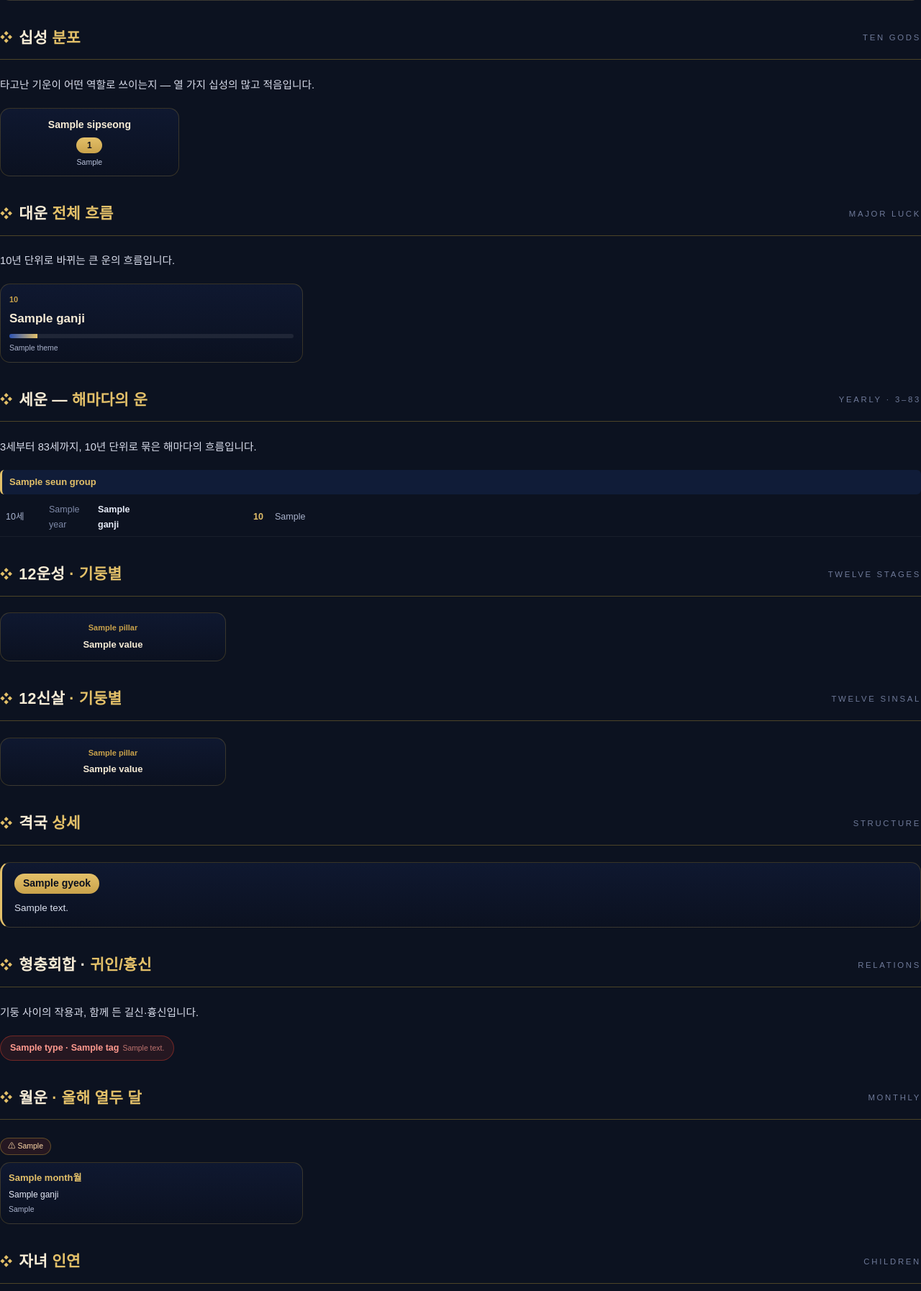
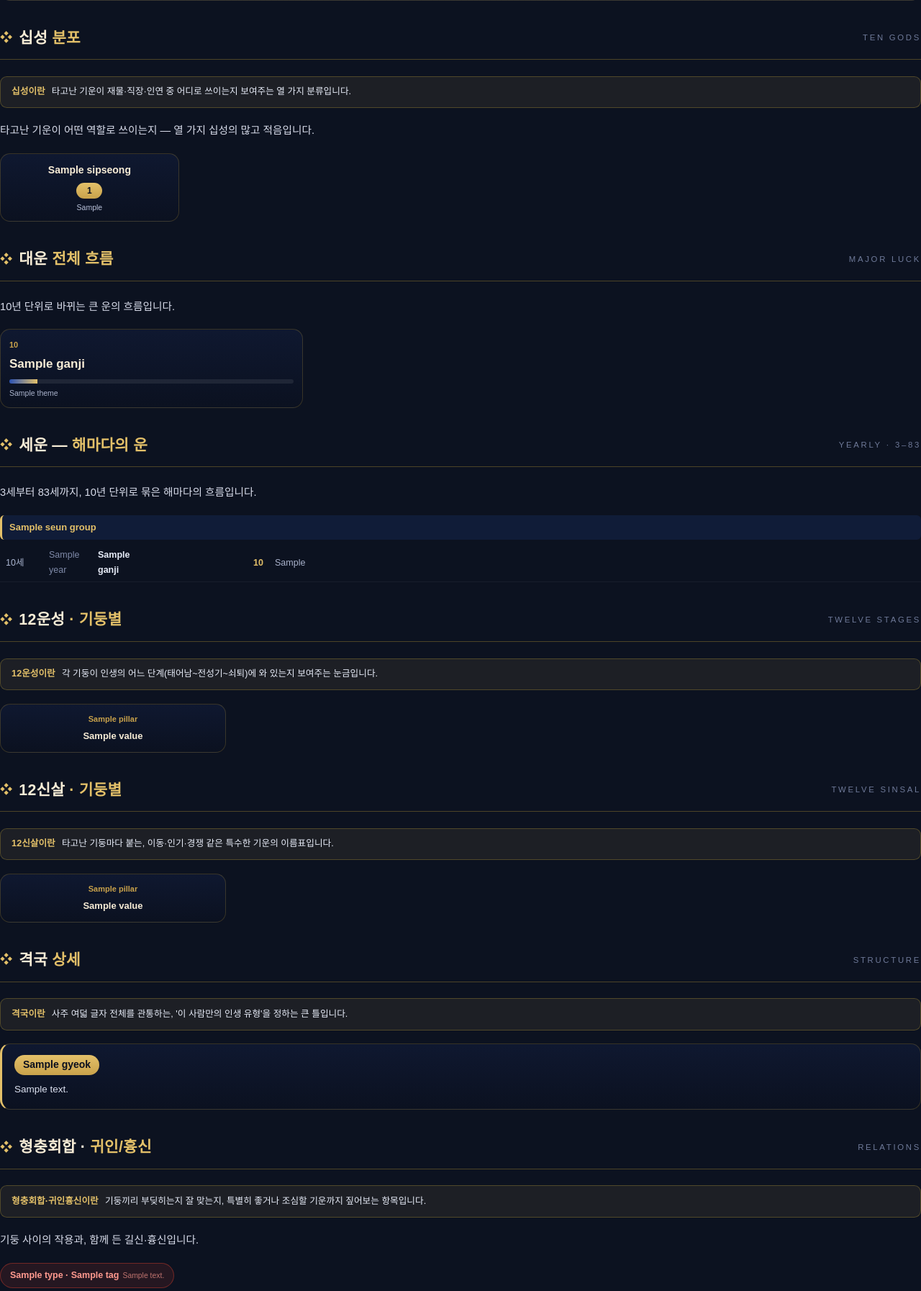
Before and after one commit to taehyun1121/saju-tarot-site, a Python web app: template backend/templates/report_saju.html in a window 1280 px wide. Shown: the part 2757-4551 px from the top of the page at 72% size. Run offline with Jinja, Linux system fonts and the light colour scheme; the template is opened without the code that fills it: most values are stand-ins (such as "Sample title", 1, 10 or a date in 2020); grey boxes marked "Sample" are stand-in pictures; some web fonts are replaced.

Commit message:
feat(리포트): 5개 전문용어 섹션에 쉬운말 정의 추가 (격국/십성/12운성/12신살/형충회합)
형 피드백: "격국 상세라고 적어놓으면 격국이 뭔지도 모르는데 바로 개인화
풀이로 들어가버려서 이해가 안 된다" → 사주봇에게 5개 용어 쉬운말 정의
확인받아 각 섹션 제목 밑에 .termdef 박스로 추가(기존 개인화 풀이는
그대로 유지, 그 앞에 "OO이란 ~" 정의만 새로 삽입).

로컬 WeasyPrint 재렌더 중 발견·수정: .termdef에 display:flex를 쓰니
굵은글씨 라벨과 뒤 텍스트 사이 공백이 사라지는 렌더링버그("십성이란타고난
기운이...") 발견 → flex 제거하고 margin-right로 교체, 재렌더 후 5곳
전부 육안 재확인.

```diff
--- a/backend/templates/report_saju.html
+++ b/backend/templates/report_saju.html
@@ -47,6 +47,8 @@ h1,h2,h3{margin:0;}
 .shead .n b{color:var(--gold);}
 .shead .en{margin-left:auto;font-weight:400;font-size:8.5pt;letter-spacing:.24em;color:#6f7a99;text-transform:uppercase;}
 .lead{font-weight:400;font-size:11pt;color:#d8dcea;margin-bottom:5mm;}
+.termdef{background:rgba(227,192,105,.08);border:1px solid rgba(212,175,55,.28);border-radius:2.5mm;padding:3mm 4mm;margin-bottom:5mm;font-size:9.5pt;line-height:1.55;color:#e7ecf8;}
+.termdef b{color:var(--gold);margin-right:1.5mm;}
 
 /* ===== 4기둥 ===== */
 .pillars{display:flex;gap:4mm;}
@@ -314,6 +316,7 @@ h1,h2,h3{margin:0;}
 
 {% if sipseong %}
 <section class="section"><div class="shead"><span class="seal">❖</span><span class="n">십성 <b>분포</b></span><span class="en">Ten Gods</span></div>
+<div class="termdef"><b>십성이란</b> 타고난 기운이 재물·직장·인연 중 어디로 쓰이는지 보여주는 열 가지 분류입니다.</div>
 <div class="lead">타고난 기운이 어떤 역할로 쓰이는지 — 열 가지 십성의 많고 적음입니다.</div>
 <div class="sip-grid">{% for s in sipseong %}<div class="card-base sip {% if s.count==0 %}zero{% endif %}"><div class="nm">{{s.name}}</div><div class="ct">{{s.count}}</div><div class="mn">{{ s.short_meaning.split(' — ')[0] }}</div></div>{% endfor %}</div></section>
 {% endif %}
@@ -333,21 +336,25 @@ h1,h2,h3{margin:0;}
 
 {% if stages %}
 <section class="section"><div class="shead"><span class="seal">❖</span><span class="n">12운성 <b>· 기둥별</b></span><span class="en">Twelve Stages</span></div>
+<div class="termdef"><b>12운성이란</b> 각 기둥이 인생의 어느 단계(태어남~전성기~쇠퇴)에 와 있는지 보여주는 눈금입니다.</div>
 <div class="pillar4">{% for p in stages %}<div class="card-base p4"><div class="pl">{{p.pillar}}</div><div class="vl"><b>{{ p.value.split('(')[0] }}</b>{{ '('+p.value.split('(')[1] if '(' in p.value else '' }}</div></div>{% endfor %}</div></section>
 {% endif %}
 
 {% if sinsal %}
 <section class="section"><div class="shead"><span class="seal">❖</span><span class="n">12신살 <b>· 기둥별</b></span><span class="en">Twelve Sinsal</span></div>
+<div class="termdef"><b>12신살이란</b> 타고난 기둥마다 붙는, 이동·인기·경쟁 같은 특수한 기운의 이름표입니다.</div>
 <div class="pillar4">{% for p in sinsal %}<div class="card-base p4"><div class="pl">{{p.pillar}}</div><div class="vl"><b>{{ p.value.split('(')[0] }}</b>{{ '('+p.value.split('(')[1] if '(' in p.value else '' }}</div></div>{% endfor %}</div></section>
 {% endif %}
 
 {% if gyeok %}
 <section class="section"><div class="shead"><span class="seal">❖</span><span class="n">격국 <b>상세</b></span><span class="en">Structure</span></div>
+<div class="termdef"><b>격국이란</b> 사주 여덟 글자 전체를 관통하는, '이 사람만의 인생 유형'을 정하는 큰 틀입니다.</div>
 <div class="card-base gyeok-box"><span class="gn">{{gyeok.name}}</span><div class="gb">{{gyeok.body}}</div></div></section>
 {% endif %}
 
 {% if tags %}
 <section class="section"><div class="shead"><span class="seal">❖</span><span class="n">형충회합 · <b>귀인/흉신</b></span><span class="en">Relations</span></div>
+<div class="termdef"><b>형충회합·귀인흉신이란</b> 기둥끼리 부딪히는지 잘 맞는지, 특별히 좋거나 조심할 기운까지 짚어보는 항목입니다.</div>
 <div class="lead">기둥 사이의 작용과, 함께 든 길신·흉신입니다.</div>
 <div class="tags">{% for t in tags %}<span class="tag {% if t.type=='길신' %}gil{% else %}hyung{% endif %}">{{t.type}} · {{t.pair_or_name}}{% if t.note %}<small>{{t.note}}</small>{% endif %}</span>{% endfor %}</div></section>
 {% endif %}
```
